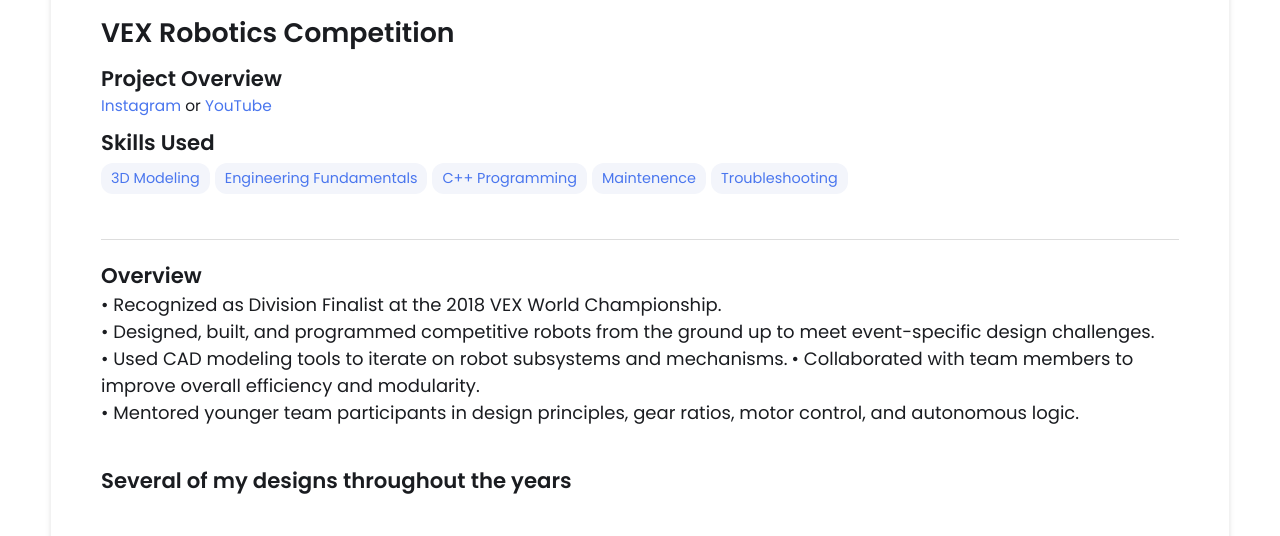
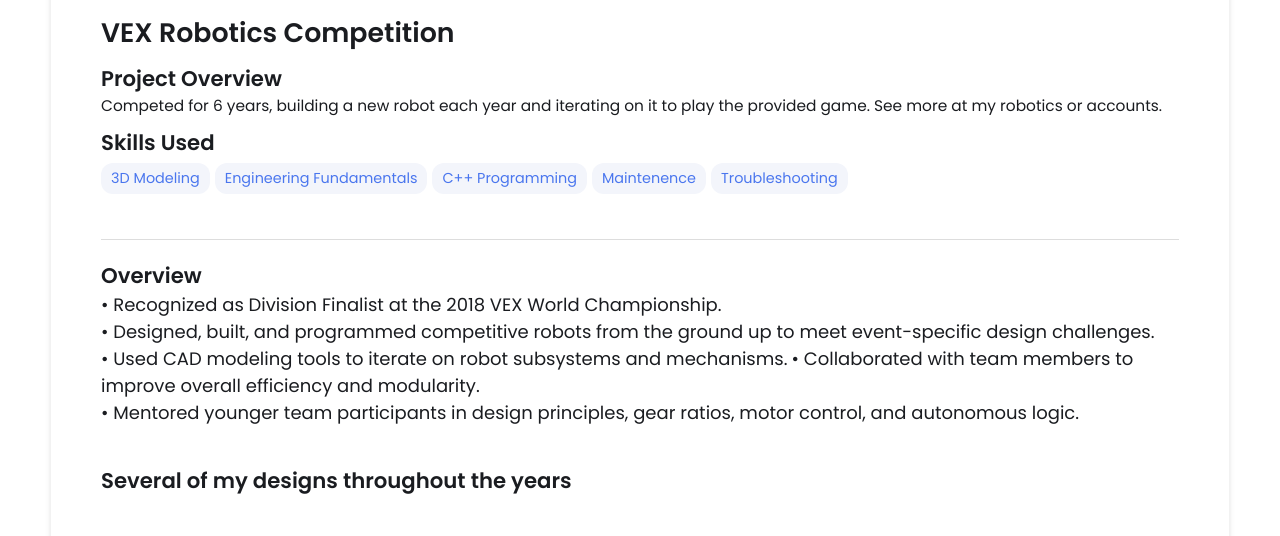
Before and after one commit to JosephWah/JosephW.github.io, a Jekyll site: the page built from _projects/TRobotics/index.md, in a window 1280 px wide and 900 px high, scrolled down 329 px, cut to the strip 165-701 px from the top of the window. Built offline with Jekyll 4.4.1, drawn with Linux system fonts in a browser that asks for light colours.

Commit message:
Update index.md

```diff
--- a/_projects/TRobotics/index.md
+++ b/_projects/TRobotics/index.md
@@ -1,7 +1,8 @@
 ---
 layout: post
 title: VEX Robotics Competition
-description: <a href="https://www.instagram.com/joseph_621a/">Instagram</a> or <a href="https://www.youtube.com/@team_621a6">YouTube</a>
+description: Competed for 6 years, building a new robot each year and iterating on it to play the provided game. See more at my robotics or accounts.
+
 skills:
 - 3D Modeling
 - Engineering Fundamentals
```
